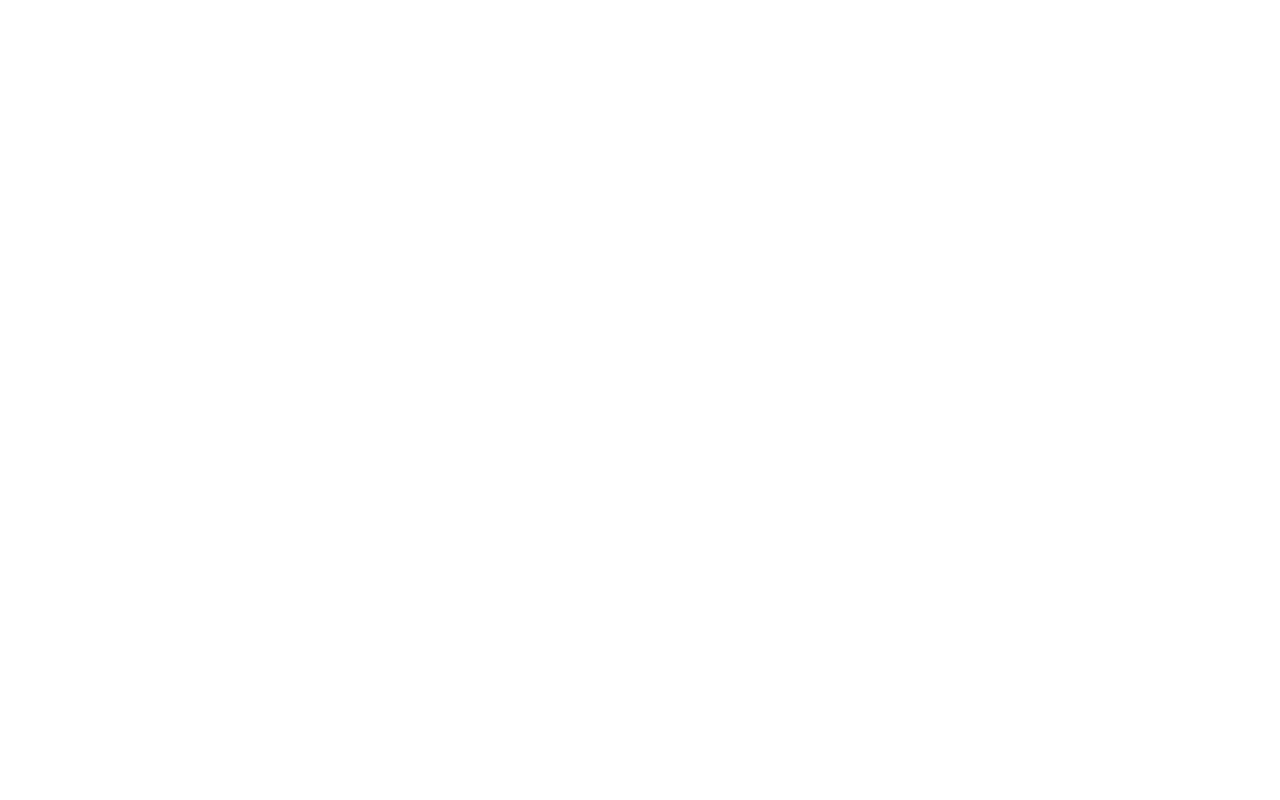
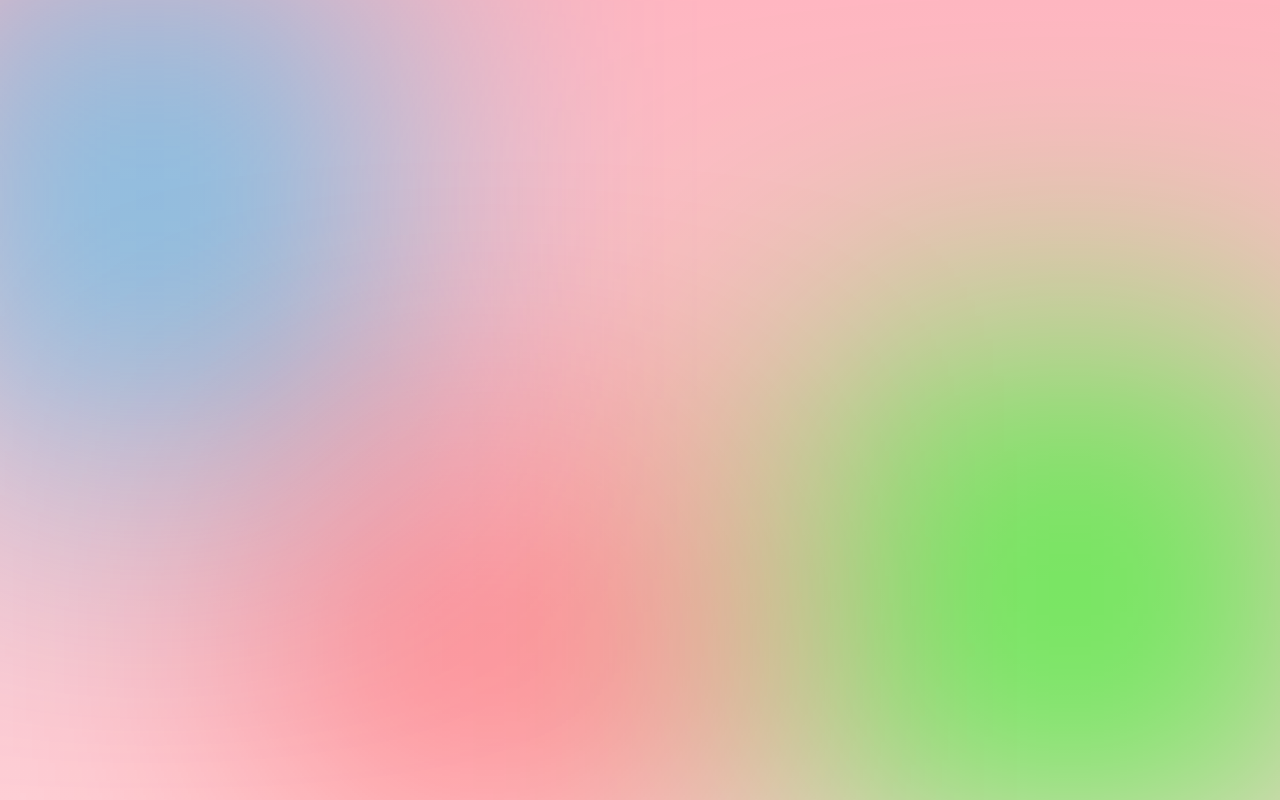
Before and after one commit to mukesh1308/icon-hover-effect, a plain HTML site: page index.html in a window 1280 px wide. Drawn offline with Linux system fonts and the light colour scheme.

Commit message:
background styling done -> style.css

```diff
--- a/index.html
+++ b/index.html
@@ -5,6 +5,7 @@
     <meta http-equiv="X-UA-Compatible" content="IE=edge">
     <meta name="viewport" content="width=device-width, initial-scale=1.0">
     <title>icon-hover-effect</title>
+    <link href="style.css" rel="stylesheet">
 </head>
 <body>
     <div class="cont">
--- a/style.css
+++ b/style.css
@@ -6,3 +6,34 @@
 html{
     font-size: 10px;
 }
+.cont{
+    width: 100vw;
+    height: 100vh;
+    background: linear-gradient(to bottom,lightpink,rgb(254, 208, 215));
+    position: relative;
+}
+.cont .bg-color{
+    position: absolute;
+    filter: blur(150px);
+}
+.cont .bg-color:nth-child(1){
+    width: 300px;
+    height: 400px;
+    background-color: rgb(0, 191, 255);
+    top:0px;
+    left:0px;
+}
+.cont .bg-color:nth-child(2){
+    width: 400px;
+    height: 400px;
+    background-color: rgb(0, 255, 0);
+    bottom: 10px;
+    right: 10px;
+}
+.cont .bg-color:nth-child(3){
+    width: 300px;
+    height: 200px;
+    background-color: rgb(255, 0, 0);
+    bottom: 50px;
+    right: 50%;
+}
```
